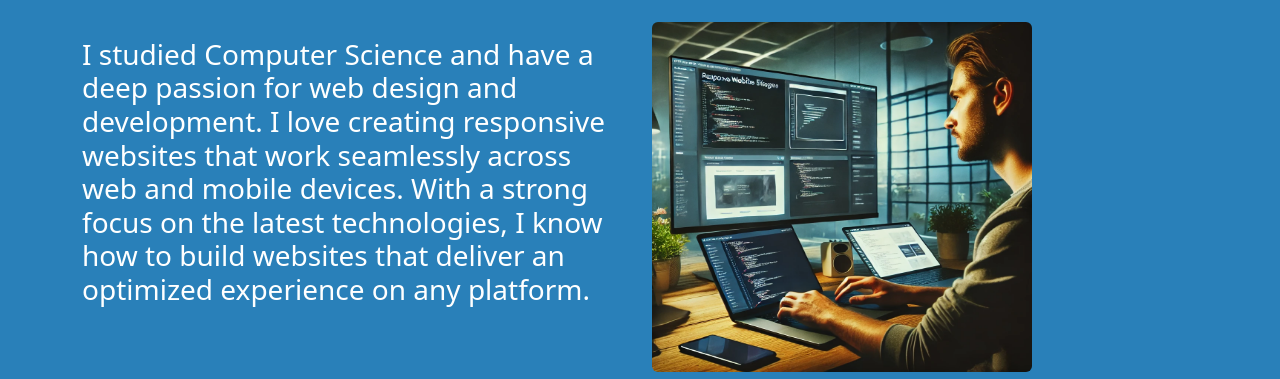
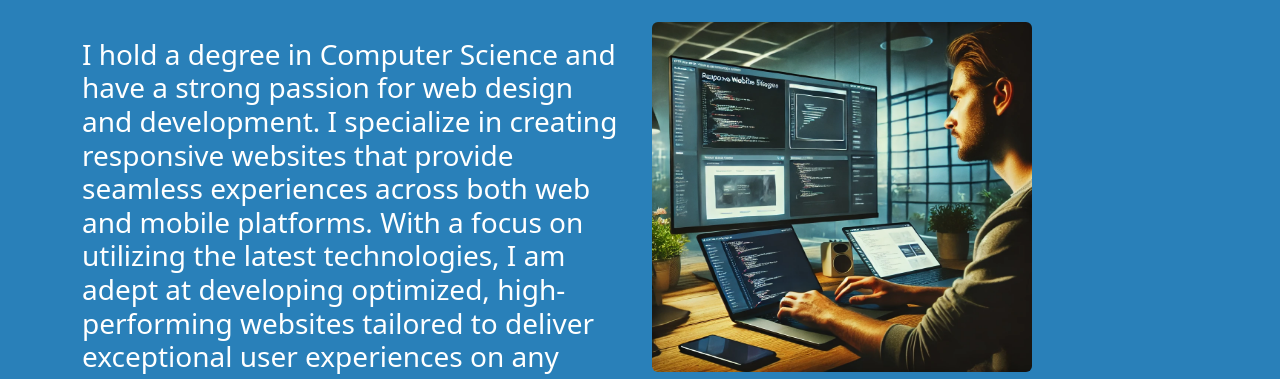
Before and after one commit to vijayasakthip/portfolio3, a plain HTML site: page aboutme.html in a window 1280 px wide. Shown: the part 173-552 px from the top of the page. Drawn offline with nearby package versions, Linux system fonts and the light colour scheme.

Commit message:
Update aboutme.html

```diff
--- a/aboutme.html
+++ b/aboutme.html
@@ -31,7 +31,7 @@
         <div class="row mt-4">
 
             <div class="col-lg-6">
-                <h3 class="mt-3">I studied Computer Science and have a deep passion for web design and development. I love creating responsive websites that work seamlessly across web and mobile devices. With a strong focus on the latest technologies, I know how to build websites that deliver an optimized experience on any platform.</h3>
+                <h3 class="mt-3">I hold a degree in Computer Science and have a strong passion for web design and development. I specialize in creating responsive websites that provide seamless experiences across both web and mobile platforms. With a focus on utilizing the latest technologies, I am adept at developing optimized, high-performing websites tailored to deliver exceptional user experiences on any device.</h3>
             </div>
             <div class="col-lg-6">
                 <img src="whatcanido.webp" alt="Skills overview" class="img-fluid rounded">
```
